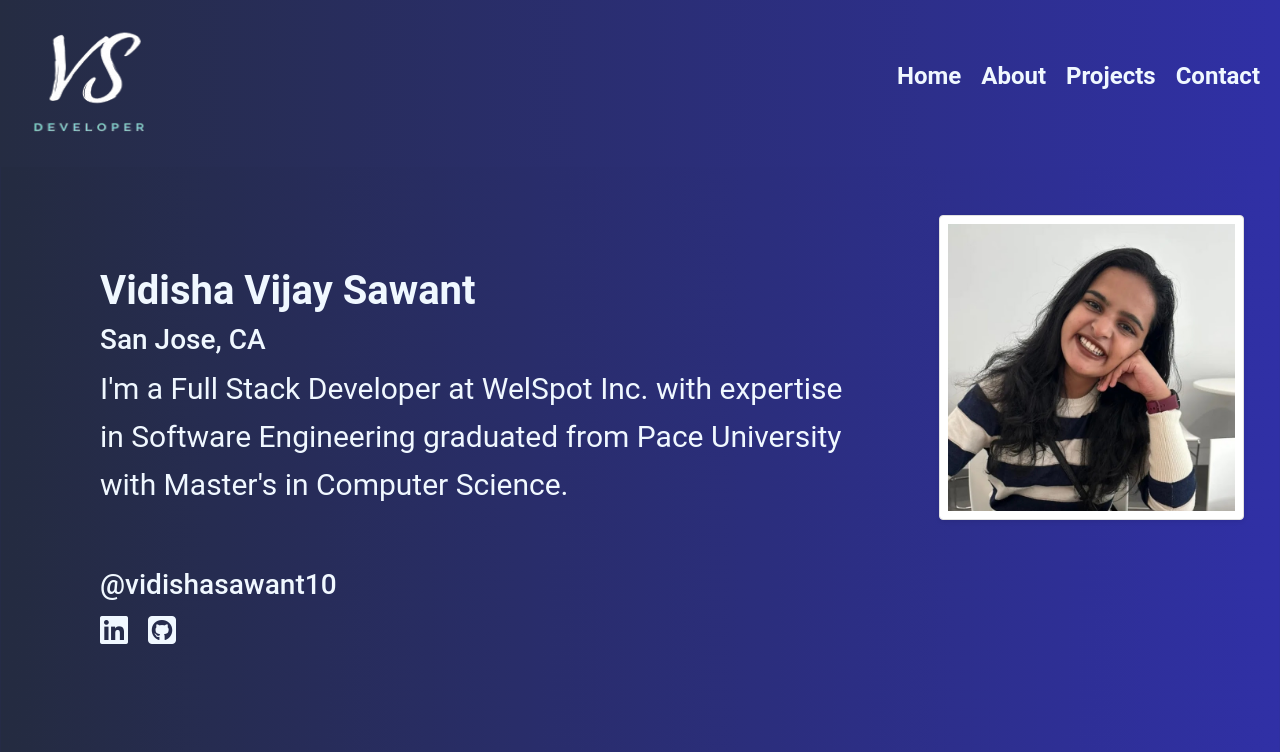
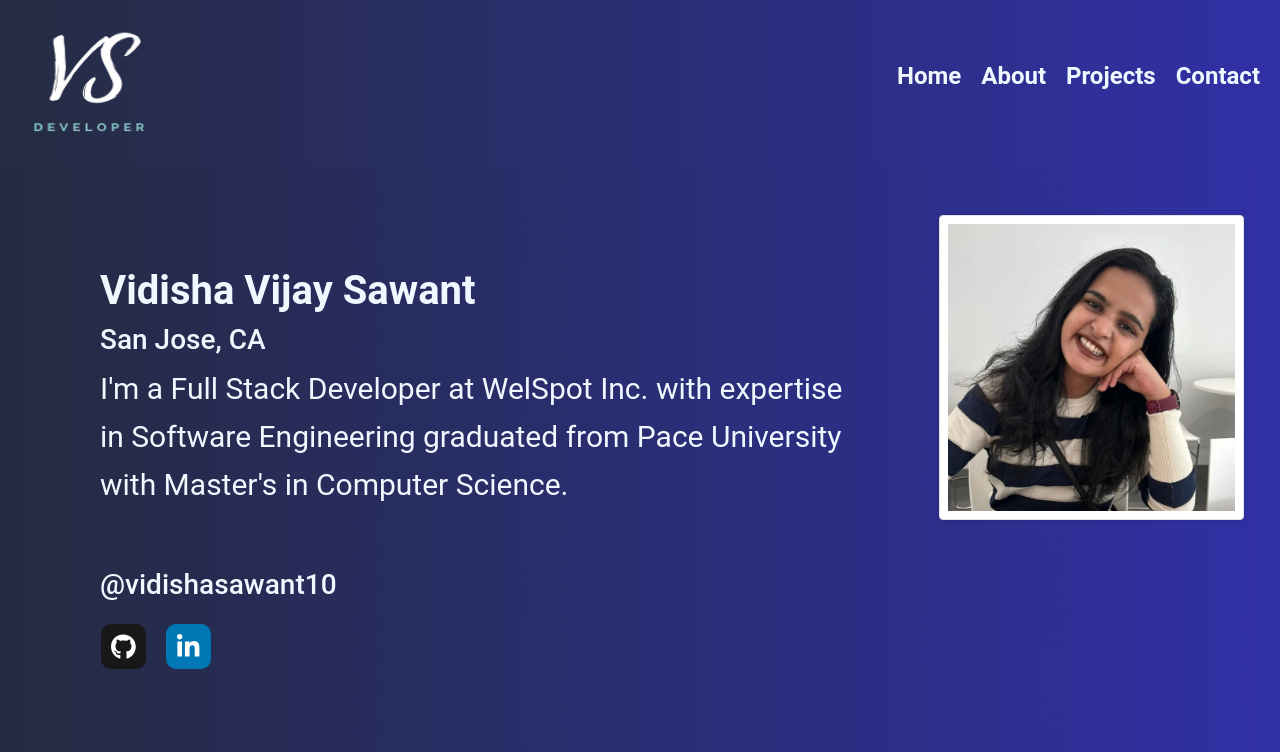
Before and after one commit to vidishasawant10/Portfolio, a React (Create React App) app: page / in a window 1280 px wide. Shown: the top 752 px of the page. Built offline with nearby package versions, Linux system fonts and the light colour scheme.

Commit message:
Add tailwindcss as a devDependency and update social card styling

```diff
--- a/package.json
+++ b/package.json
@@ -46,5 +46,8 @@
       "last 1 firefox version",
       "last 1 safari version"
     ]
+  },
+  "devDependencies": {
+    "tailwindcss": "^3.4.1"
   }
 }
--- a/src/home/Home.css
+++ b/src/home/Home.css
@@ -37,4 +37,76 @@
   .row {
     padding-left: 100px;
   }
+  .social-card {
+    height: -moz-fit-content;
+    height: fit-content;
+    width: -moz-fit-content;
+    width: fit-content;
+    display: flex;
+    align-items: flex-start;
+    justify-content: flex-start;
+    gap: 20px;
+    padding: 10px 5px;
+    border-radius: 14px;
+  }
+  .Btn {
+    width: 45px;
+    height: 45px;
+    display: flex;
+    align-items: center;
+    justify-content: center;
+    border: none;
+    background-color: transparent;
+    position: relative;
+    border-radius: 7px;
+    cursor: pointer;
+    transition: all 0.3s;
+  }
+  .svgContainer {
+    width: 100%;
+    height: 100%;
+    display: flex;
+    align-items: center;
+    justify-content: center;
+    background-color: transparent;
+    backdrop-filter: blur(0px);
+    -webkit-backdrop-filter: blur(0px);
+    letter-spacing: 0.8px;
+    border-radius: 5px;
+    transition: all 0.3s;
+    z-index: 2;
+  }
+  .BG {
+    position: absolute;
+    width: 100%;
+    height: 100%;
+    background: #181818;
+    z-index: 1;
+    border-radius: 10px;
+    pointer-events: none;
+    transition: all 0.3s;
+    font-size: 0px;
+  }
+  .github .BG {
+    background: #181818;
+  }
+  .linkdin .BG {
+    background: #0077b5;
+  }
+  .whatsapp .BG {
+    background: #075e54;
+  }
+  .discord .BG {
+    background: #7289da;
+  }
+  .Btn:hover .BG {
+    transform: scale(1.2);
+    /* transform-origin: bottom; */
+    font-size: 20px;
+    color: white;
+  }
+  .Btn:hover .svgContainer {
+    backdrop-filter: blur(4px);
+    -webkit-backdrop-filter: blur(4px);
+  }
 }/*# sourceMappingURL=Home.css.map */
--- a/src/home/Home.scss
+++ b/src/home/Home.scss
@@ -39,5 +39,82 @@ h1 {
 .row{
    padding-left: 100px;
 }
+.social-card {
+	height: -moz-fit-content;
+	height: fit-content;
+	width: -moz-fit-content;
+	width: fit-content;
+	display: flex;
+	align-items: flex-start;
+	justify-content: flex-start;
+	gap: 20px;
+	padding: 10px 5px;
+	border-radius: 14px;
+  }
+  .Btn {
+	width: 45px;
+	height: 45px;
+	display: flex;
+	align-items: center;
+	justify-content: center;
+	border: none;
+	background-color: transparent;
+	position: relative;
+	border-radius: 7px;
+	cursor: pointer;
+	transition: all 0.3s;
+  }
+
+  .svgContainer {
+	width: 100%;
+	height: 100%;
+	display: flex;
+	align-items: center;
+	justify-content: center;
+	background-color: transparent;
+	backdrop-filter: blur(0px);
+	-webkit-backdrop-filter: blur(0px);
+	letter-spacing: 0.8px;
+	border-radius: 5px;
+	transition: all 0.3s;
+	z-index: 2;
+  }
+
+  .BG {
+	position: absolute;
+	width: 100%;
+	height: 100%;
+	background: #181818;
+	z-index: 1;
+	border-radius: 10px;
+	pointer-events: none;
+	transition: all 0.3s;
+	font-size: 0px;
+  }
+  .github .BG {
+	background: #181818;
+  }
+  .linkdin .BG {
+	background: #0077b5;
+  }
+  .whatsapp .BG {
+	background: #075e54;
+  }
+  .discord .BG {
+	background: #7289da;
+  }
+  .Btn:hover .BG {
+	transform: scale(1.2);
+	/* transform-origin: bottom; */
+	font-size: 20px;
+	color: white;
+  }
+
+  .Btn:hover .svgContainer {
+	// border: 1px solid rgba(216, 216, 216, 0.466);
+	// background-color: rgba(209, 209, 209, 0.466);
+	backdrop-filter: blur(4px);
+	-webkit-backdrop-filter: blur(4px);
+  }
 
 }
--- a/src/home/Home.tsx
+++ b/src/home/Home.tsx
@@ -21,9 +21,38 @@ const Home: React.FC = () => {
          </div>
          <h3 className='col-md-1 pb-1'>@vidishasawant10</h3>
          <div className='ps-2'>
-         <a onClick= {handleLinkedln} className="fa-brands fa-linkedin fa-2xl p-1"></a>
-         <a onClick= {handleGithub} className="fa-brands fa-square-github fa-2xl p-3"></a>
+         <div className="social-card">
+            <button className="Btn github" onClick={handleGithub}>
+              <span className="svgContainer">
+                <svg height="1.6em" viewBox="0 0 496 512" fill="white">
+                  <path
+                    d="M165.9 397.4c0 2-2.3 3.6-5.2 3.6-3.3.3-5.6-1.3-5.6-3.6 0-2 2.3-3.6 5.2-3.6 3-.3 5.6 1.3 5.6 3.6zm-31.1-4.5c-.7 2 1.3 4.3 4.3 4.9 2.6 1 5.6 0 6.2-2s-1.3-4.3-4.3-5.2c-2.6-.7-5.5.3-6.2 2.3zm44.2-1.7c-2.9.7-4.9 2.6-4.6 4.9.3 2 2.9 3.3 5.9 2.6 2.9-.7 4.9-2.6 4.6-4.6-.3-1.9-3-3.2-5.9-2.9zM244.8 8C106.1 8 0 113.3 0 252c0 110.9 69.8 205.8 169.5 239.2 12.8 2.3 17.3-5.6 17.3-12.1 0-6.2-.3-40.4-.3-61.4 0 0-70 15-84.7-29.8 0 0-11.4-29.1-27.8-36.6 0 0-22.9-15.7 1.6-15.4 0 0 24.9 2 38.6 25.8 21.9 38.6 58.6 27.5 72.9 20.9 2.3-16 8.8-27.1 16-33.7-55.9-6.2-112.3-14.3-112.3-110.5 0-27.5 7.6-41.3 23.6-58.9-2.6-6.5-11.1-33.3 2.6-67.9 20.9-6.5 69 27 69 27 20-5.6 41.5-8.5 62.8-8.5s42.8 2.9 62.8 8.5c0 0 48.1-33.6 69-27 13.7 34.7 5.2 61.4 2.6 67.9 16 17.7 25.8 31.5 25.8 58.9 0 96.5-58.9 104.2-114.8 110.5 9.2 7.9 17 22.9 17 46.4 0 33.7-.3 75.4-.3 83.6 0 6.5 4.6 14.4 17.3 12.1C428.2 457.8 496 362.9 496 252 496 113.3 383.5 8 244.8 8zM97.2 352.9c-1.3 1-1 3.3.7 5.2 1.6 1.6 3.9 2.3 5.2 1 1.3-1 1-3.3-.7-5.2-1.6-1.6-3.9-2.3-5.2-1zm-10.8-8.1c-.7 1.3.3 2.9 2.3 3.9 1.6 1 3.6.7 4.3-.7.7-1.3-.3-2.9-2.3-3.9-2-.6-3.6-.3-4.3.7zm32.4 35.6c-1.6 1.3-1 4.3 1.3 6.2 2.3 2.3 5.2 2.6 6.5 1 1.3-1.3.7-4.3-1.3-6.2-2.2-2.3-5.2-2.6-6.5-1zm-11.4-14.7c-1.6 1-1.6 3.6 0 5.9 1.6 2.3 4.3 3.3 5.6 2.3 1.6-1.3 1.6-3.9 0-6.2-1.4-2.3-4-3.3-5.6-2z"
+                  ></path>
+                </svg>
+              </span>
+              <span className="BG"></span>
+            </button>
+            <button className="Btn linkdin" onClick={handleLinkedln}>
+              <span className="svgContainer">
+                <svg
+                  fill="white"
+                  className="svgIcon"
+                  xmlns="http://www.w3.org/2000/svg"
+                  height="1.6em"
+                  viewBox="0 0 448 512"
+                >
+                  <path
+                    d="M100.3 448H7.4V148.9h92.9zM53.8 108.1C24.1 108.1 0 83.5 0 53.8a53.8 53.8 0 0 1 107.6 0c0 29.7-24.1 54.3-53.8 54.3zM447.9 448h-92.7V302.4c0-34.7-.7-79.2-48.3-79.2-48.3 0-55.7 37.7-55.7 76.7V448h-92.8V148.9h89.1v40.8h1.3c12.4-23.5 42.7-48.3 87.9-48.3 94 0 111.3 61.9 111.3 142.3V448z"
+                  ></path>
+                </svg>
+              </span>
+              <span className="BG"></span>
+            </button>
+          </div>
+         {/* <a onClick= {handleLinkedln} className="fa-brands fa-linkedin fa-2xl p-1"></a>
+         <a onClick= {handleGithub} className="fa-brands fa-square-github fa-2xl p-3"></a> */}
          </div>
+
          </div>
 
  );
```
Also changed, not shown: tailwind.config.js (added, +8 -0 lines), 2 other files (tests, documents, lock files or other folders).
